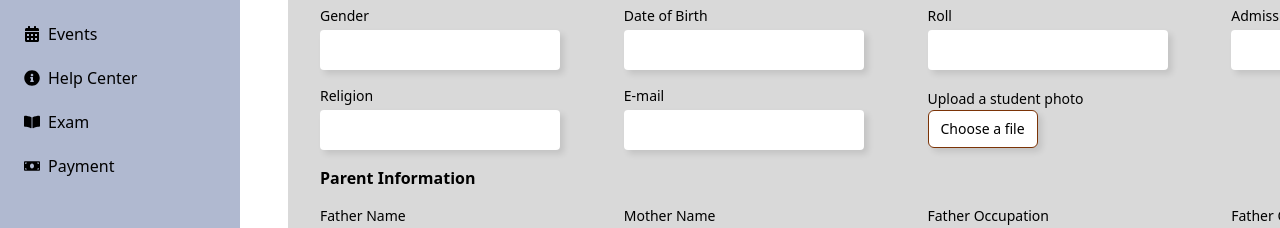
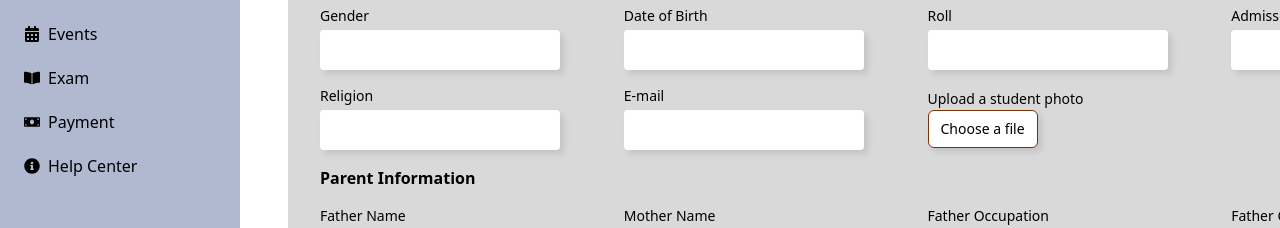
Before and after one commit to sujansijakhow/School-System, a React (Vite) app: page /student in a window 1280 px wide. Shown: the part 310-538 px from the top of the page. Built offline with nearby package versions, Linux system fonts and the light colour scheme.

Commit message:
Modified

```diff
--- a/src/components/Input.jsx
+++ b/src/components/Input.jsx
@@ -15,7 +15,7 @@ const   InputBox = ({ label, placeholder, type = "text", name, value, onChange }
         placeholder={placeholder}
         className="px-2 py-2 text-slate-900 bg-white outline-none rounded
                    shadow-[4px_4px_6px_rgba(0,0,0,0.1)] focus:outline-none
-                   focus:ring-2 focus:ring-blue-400"
+                   focus:ring-2 focus:ring-blue-400 cursor-pointer"
       />
     </div>
   );
--- a/src/components/Sidebar.jsx
+++ b/src/components/Sidebar.jsx
@@ -141,17 +141,6 @@ const Sidebar = () => {
 
               <li>
                 <Link
-                  to="/help"
-                  className={`flex items-center space-x-2 p-2 rounded cursor-pointer ${isPrefix("/help") ? "bg-[#7081C7] text-white" : "hover:bg-gray-200"
-                    }`}
-                >
-                  <FaInfoCircle />
-                  <span>Help Center</span>
-                </Link>
-              </li>
-
-              <li>
-                <Link
                   to="/exam"
                   className={`flex items-center space-x-2 p-2 rounded cursor-pointer ${isPrefix("/exam") ? "bg-[#7081C7] text-white" : "hover:bg-gray-200"
                     }`}
@@ -171,6 +160,18 @@ const Sidebar = () => {
                   <span>Payment</span>
                 </Link>
               </li>
+
+              <li>
+                <Link
+                  to="/help"
+                  className={`flex items-center space-x-2 p-2 rounded cursor-pointer ${isPrefix("/help") ? "bg-[#7081C7] text-white" : "hover:bg-gray-200"
+                    }`}
+                >
+                  <FaInfoCircle />
+                  <span>Help Center</span>
+                </Link>
+              </li>
+
 
 
             </ul>
```
